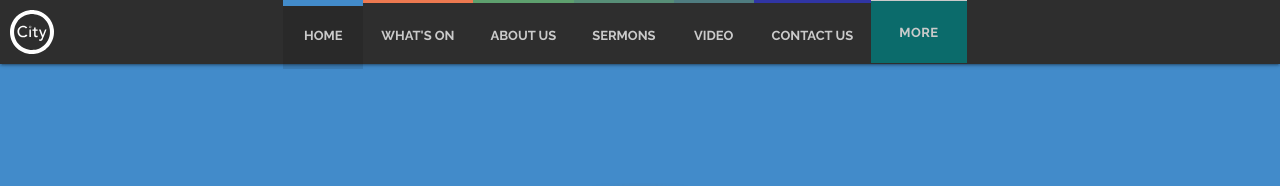
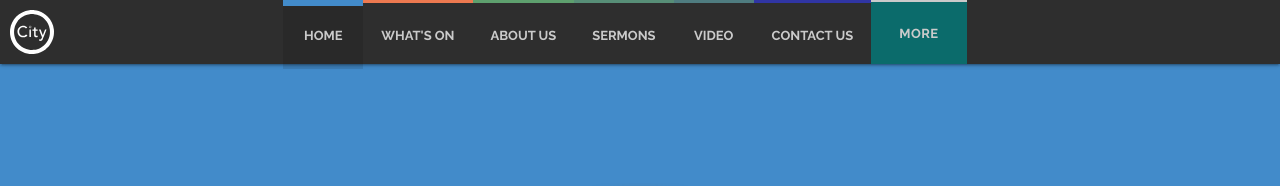
Before and after one commit to woodcock3/citychurch, a Jekyll site: the page built from index.html, in a window 1280 px wide. Shown: the top 186 px of the page. Built offline with Jekyll 4.4.1, drawn with Linux system fonts in a browser that asks for light colours.

Commit message:
Update _custom.sass

```diff
--- a/stylesheets/_sass/_custom.sass
+++ b/stylesheets/_sass/_custom.sass
@@ -30,7 +30,7 @@
       vertical-align: none
       box-shadow: 0 0px 0px 0 rgba(0,0,0,0),0 0px 0px 0 rgba(0,0,0,0)
       border-radius: 0px
-      transform: translate(-15px,-4px)
+      transform: translate(-15px,-3px)
   #events
     .icon img
       width: 55%
```
